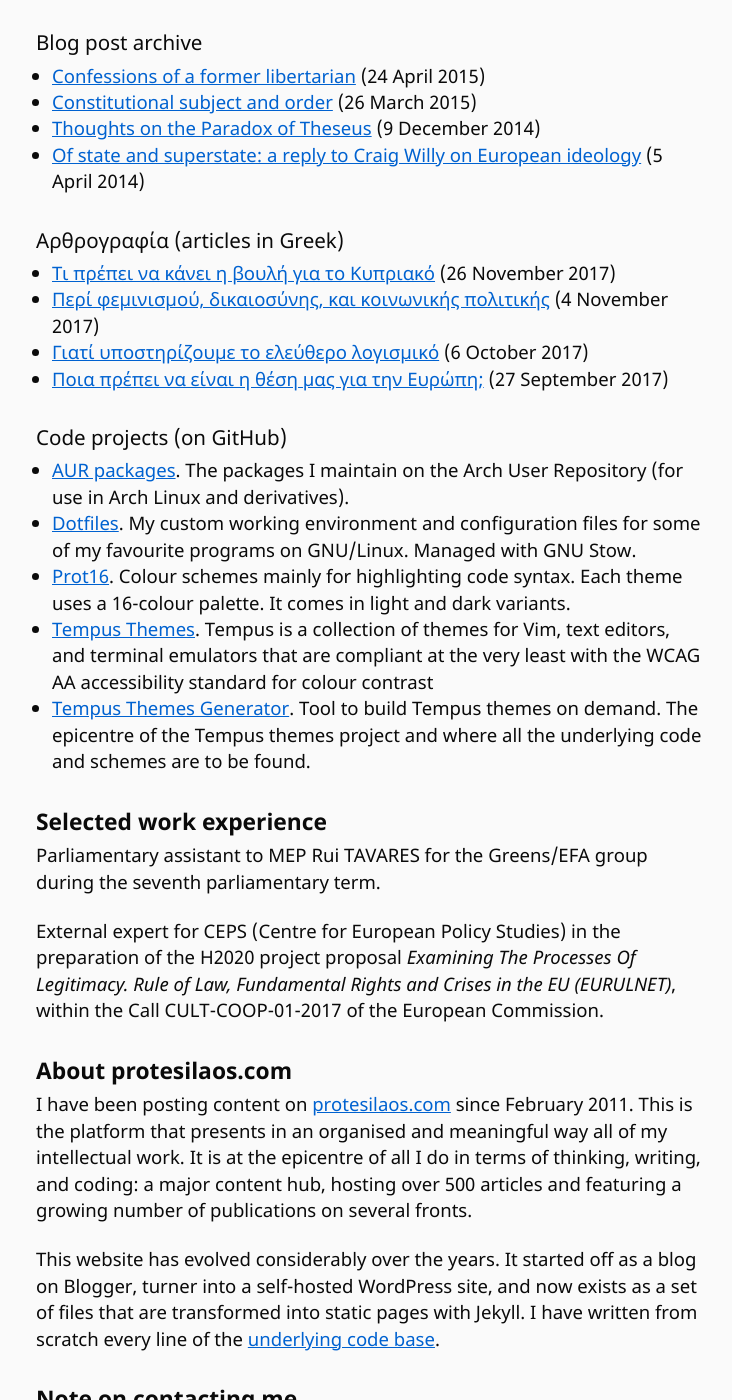
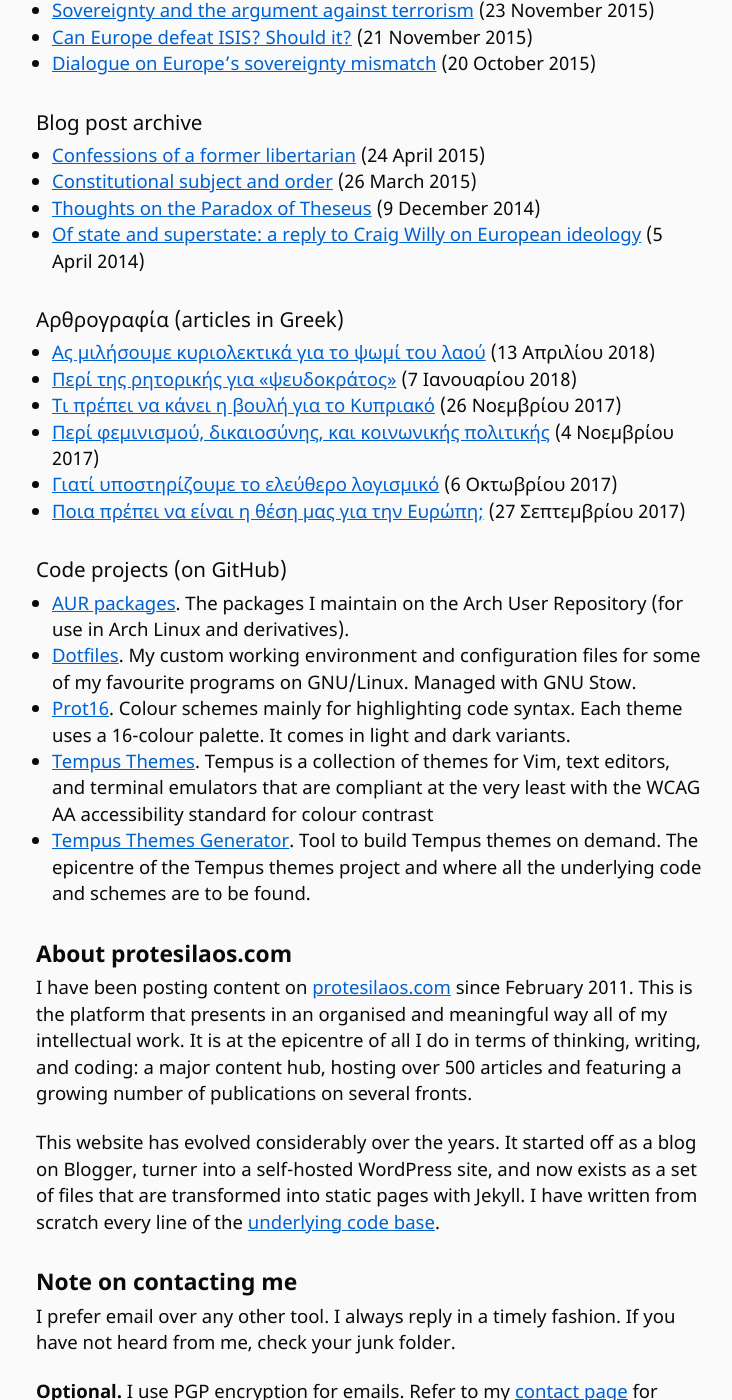
Before and after one commit to protesilaos/protesilaos.github.io, a Jekyll site: the page built from _pages/author.md, in a window 1280 px wide and 1400 px high, scrolled down 2005 px. Shown: the whole window, without its empty margins (268-1000 px from the left). Built offline with Jekyll 4.4.1, drawn with Linux system fonts in a browser that asks for light colours; some of the changed text lies outside the part shown.

Commit message:
About page: add some more selected links, reword parts.

```diff
--- a/_pages/author.md
+++ b/_pages/author.md
@@ -42,6 +43,7 @@
 - [A Handbook on the European Union](/euhandbook/) (8 November 2015)
 
 ### Seminars
+
 - [Sovereignty and the vertical separation of powers in the EU](/seminars/sovereignty-eu-federation/) (31 December 2017)
 - [Factors of statehood and the EU as a republic](/seminars/statehood-factors-eu-republic/) (24 October 2017)
 - [On sovereignty, nationalism, secessionism](/seminars/sov-nation-secession/) (16 October 2017)
@@ -50,6 +52,10 @@
 - [The economic governance of the European Union](/seminars/eu-economic-governance/) (10 March 2016)
 
 ### Blog posts
+
+- [EU integration and "German Europe"](/eu-integration-german-europe/) (12 April 2018)
+- [Differentiated integration and its challenges](/challenges-multi-speed-eu/) (11 January 2018)
+- [Why EU financial union is not enough](/eu-financial-union-eu-effective-sovereignty/) (9 January 2018)
 - [On the EU reflection paper about globalisation](/eu-reflection-paper-globalisation/) (11 May 2017)
 - [ECB independence: concept, scope, and implications](/ecb-independence-review/) (2 April 2017)
 - [Treaty for Euro democracy: a four-fold critique](/euro-area-democracy-treaty/) (28 March 2017)
@@ -64,6 +70,7 @@
 - [Dialogue on Europe’s sovereignty mismatch](/dialogue-eu-sovereignty-mismatch/) (20 October 2015)
 
 ### Blog post archive
+
 - [Confessions of a former libertarian](/confessions-former-libertarian/) (24 April 2015)
 - [Constitutional subject and order](/constitutional-subject-order/) (26 March 2015)
 - [Thoughts on the Paradox of Theseus](/theseus-paradox/) (9 December 2014)
@@ -71,10 +78,12 @@
 
 ### Αρθρογραφία (articles in Greek)
 
-- [Τι πρέπει να κάνει η βουλή για το Κυπριακό](/greek/2017-11-26-parl-cy-problem/) (26 November 2017)
-- [Περί φεμινισμού, δικαιοσύνης, και κοινωνικής πολιτικής](/greek/2017-11-04-feminism-social-dimension/) (4 November 2017)
-- [Γιατί υποστηρίζουμε το ελεύθερο λογισμικό](/greek/2017-10-06-support-free-software/) (6 October 2017)
-- [Ποια πρέπει να είναι η θέση μας για την Ευρώπη;](/greek/2017-09-27-new-left-europe/) (27 September 2017)
+- [Ας μιλήσουμε κυριολεκτικά για το ψωμί του λαού](/greek/2018-04-13-real-bread/) (13 Απριλίου 2018)
+- [Περί της ρητορικής για «ψευδοκράτος»](/greek/2018-01-07-cy-pseudo-state-rhetoric/) (7 Ιανουαρίου 2018)
+- [Τι πρέπει να κάνει η βουλή για το Κυπριακό](/greek/2017-11-26-parl-cy-problem/) (26 Νοεμβρίου 2017)
+- [Περί φεμινισμού, δικαιοσύνης, και κοινωνικής πολιτικής](/greek/2017-11-04-feminism-social-dimension/) (4 Νοεμβρίου 2017)
+- [Γιατί υποστηρίζουμε το ελεύθερο λογισμικό](/greek/2017-10-06-support-free-software/) (6 Οκτωβρίου 2017)
+- [Ποια πρέπει να είναι η θέση μας για την Ευρώπη;](/greek/2017-09-27-new-left-europe/) (27 Σεπτεμβρίου 2017)
 
 ### Code projects (on GitHub)
 {% assign githubprojects = site.data.githubprojects | sort: 'name' %}
@@ -86,11 +95,11 @@
 {% endfor %}
 </ul>
 
-## Selected work experience
+<!-- ## Selected work experience -->
 
-Parliamentary assistant to MEP Rui TAVARES for the Greens/EFA group during the seventh parliamentary term.
+<!-- Parliamentary assistant to MEP Rui TAVARES for the Greens/EFA group during the seventh parliamentary term. -->
 
-External expert for CEPS (Centre for European Policy Studies) in the preparation of the H2020 project proposal *Examining The Processes Of Legitimacy. Rule of Law, Fundamental Rights and Crises in the EU (EURULNET)*, within the Call CULT-COOP-01-2017 of the European Commission.
+<!-- External expert for CEPS (Centre for European Policy Studies) in the preparation of the H2020 project proposal *Examining The Processes Of Legitimacy. Rule of Law, Fundamental Rights and Crises in the EU (EURULNET)*, within the Call CULT-COOP-01-2017 of the European Commission. -->
 
 ## About protesilaos.com
 
```
Also changed, not shown: other parts of _pages/author.md (+6 -5 lines).
